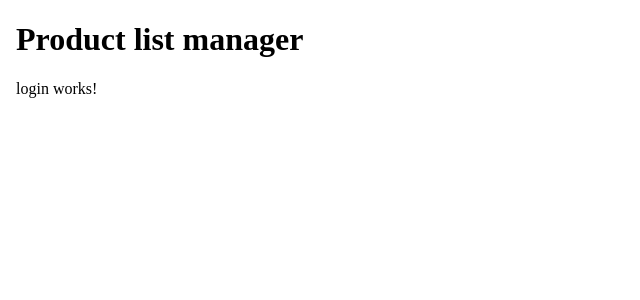
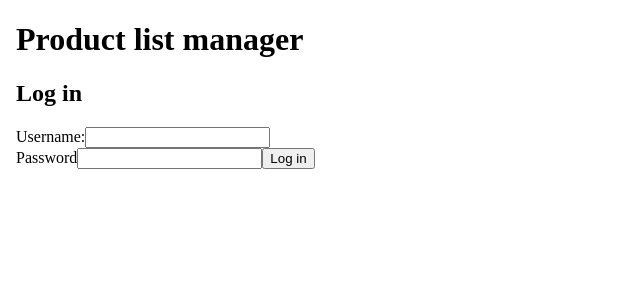
Before and after one commit to foxbunny/framework-comparison, an Angular app in the folder angular/: page /login in a window 1280 px wide. Shown: the top 300 px of the page, without its empty margins (0-640 px from the left). Built offline with nearby package versions, Linux system fonts and the light colour scheme.

Commit message:
Implement login form, add environment info module

```diff
--- a/angular/src/app/app.module.ts
+++ b/angular/src/app/app.module.ts
@@ -6,6 +6,7 @@ import { AppComponent } from './app.component';
 import { HttpClientModule } from '@angular/common/http';
 import { ProductListComponent } from './product-list/product-list.component';
 import { LoginComponent } from './login/login.component'
+import { FormsModule } from '@angular/forms'
 
 @NgModule({
   declarations: [
@@ -16,7 +17,8 @@ import { LoginComponent } from './login/login.component'
   imports: [
     BrowserModule,
     HttpClientModule,
-    AppRoutingModule
+    AppRoutingModule,
+    FormsModule,
   ],
   providers: [],
   bootstrap: [AppComponent]
--- /dev/null
+++ b/angular/src/app/auth.service.ts
@@ -0,0 +1,53 @@
+import { Injectable } from '@angular/core'
+import { HttpClient } from '@angular/common/http'
+import { catchError, map, of } from 'rxjs'
+import { Router } from '@angular/router'
+
+import envinfo from './envinfo'
+
+interface AuthResponse {
+  data: 'ok'
+}
+
+@Injectable({
+  providedIn: 'root',
+})
+export class AuthService {
+  private ERRORS: { [code: number]: string } = {
+    0: 'The server is currently unreachable.',
+    403: 'Your username and password do not match. Please check your credentials.',
+    500: 'The server failed to fulfill your request.',
+    1000: 'You could not be logged in due to an unknown error.',
+  }
+  private DEFAULT_CODE = 9000
+  username = ''
+
+  constructor(
+    private httpClient: HttpClient,
+    private router: Router,
+  ) { }
+
+  get isAuthenticated() {
+    return this.username !== ''
+  }
+
+  logIn(username: string, password: string) {
+    return this.httpClient.post<AuthResponse>(
+      `${envinfo.API}/sessions/`,
+      { data: { username, password } },
+      { responseType: 'json', withCredentials: true },
+    )
+      .pipe(
+        catchError(err => {
+          return of({ data: 'error', status: err.status })
+        }),
+        map(data => {
+          if (data.data === 'error')
+            return this.ERRORS[data.status] || this.ERRORS[this.DEFAULT_CODE]
+          this.username = username
+          this.router.navigateByUrl('/')
+          return ''
+        }),
+      )
+  }
+}
--- /dev/null
+++ b/angular/src/app/envinfo.production.ts
@@ -0,0 +1,3 @@
+export default {
+  API: 'http://127.0.0.1:8000'
+}
--- /dev/null
+++ b/angular/src/app/envinfo.ts
@@ -0,0 +1,3 @@
+export default {
+  API: 'http://127.0.0.1:8000'
+}
--- a/angular/src/app/login/login.component.html
+++ b/angular/src/app/login/login.component.html
@@ -1 +1,19 @@
-<p>login works!</p>
+<h2>Log in</h2>
+
+<form #form="ngForm" (ngSubmit)="onSubmit(form.value)" ngNativeValidate>
+  <p aria-live="polite">{{ errorMessage }}</p>
+
+  <div>
+    <label>
+      <span>Username:</span>
+      <input type="text" name="username" required ngModel>
+    </label>
+  </div>
+
+  <label>
+    <span>Password</span>
+    <input type="password" name="password" required ngModel>
+  </label>
+
+  <button [disabled]="submitting">Log in</button>
+</form>
--- a/angular/src/app/login/login.component.ts
+++ b/angular/src/app/login/login.component.ts
@@ -1,4 +1,7 @@
 import { Component } from '@angular/core';
+
+import { AuthService } from '../auth.service'
+import { NgForm } from '@angular/forms'
 
 @Component({
   selector: 'app-login',
@@ -6,5 +9,18 @@ import { Component } from '@angular/core';
   styleUrls: ['./login.component.css']
 })
 export class LoginComponent {
+  errorMessage = ''
+  submitting = false
 
+  constructor(private authService: AuthService) {}
+
+  onSubmit({ username, password }: { username: string, password: string }) {
+    this.submitting = true
+    this.errorMessage = ''
+    this.authService.logIn(username, password)
+      .subscribe(error => {
+        this.errorMessage = error
+        this.submitting = false
+      })
+  }
 }
--- a/angular/src/app/products.service.ts
+++ b/angular/src/app/products.service.ts
@@ -4,6 +4,7 @@ import { Router } from '@angular/router'
 import { catchError, of, tap, throwError } from 'rxjs'
 
 import { SavedProduct } from './entities'
+import envinfo from './envinfo'
 
 interface ProductListResponse {
   data: Array<SavedProduct>,
@@ -41,8 +42,9 @@ export class ProductsService {
   }
 
   getProductList({ page = 1 }) {
-    return this.httpClient.get<ProductListResponse>('http://127.0.0.1:8000/products/', {
+    return this.httpClient.get<ProductListResponse>(`${envinfo.API}/products/`, {
       responseType: 'json',
+      withCredentials: true,
       params: { page },
     })
       .pipe(
```
Also changed, not shown: 2 other files (tests, documents, lock files or other folders).
